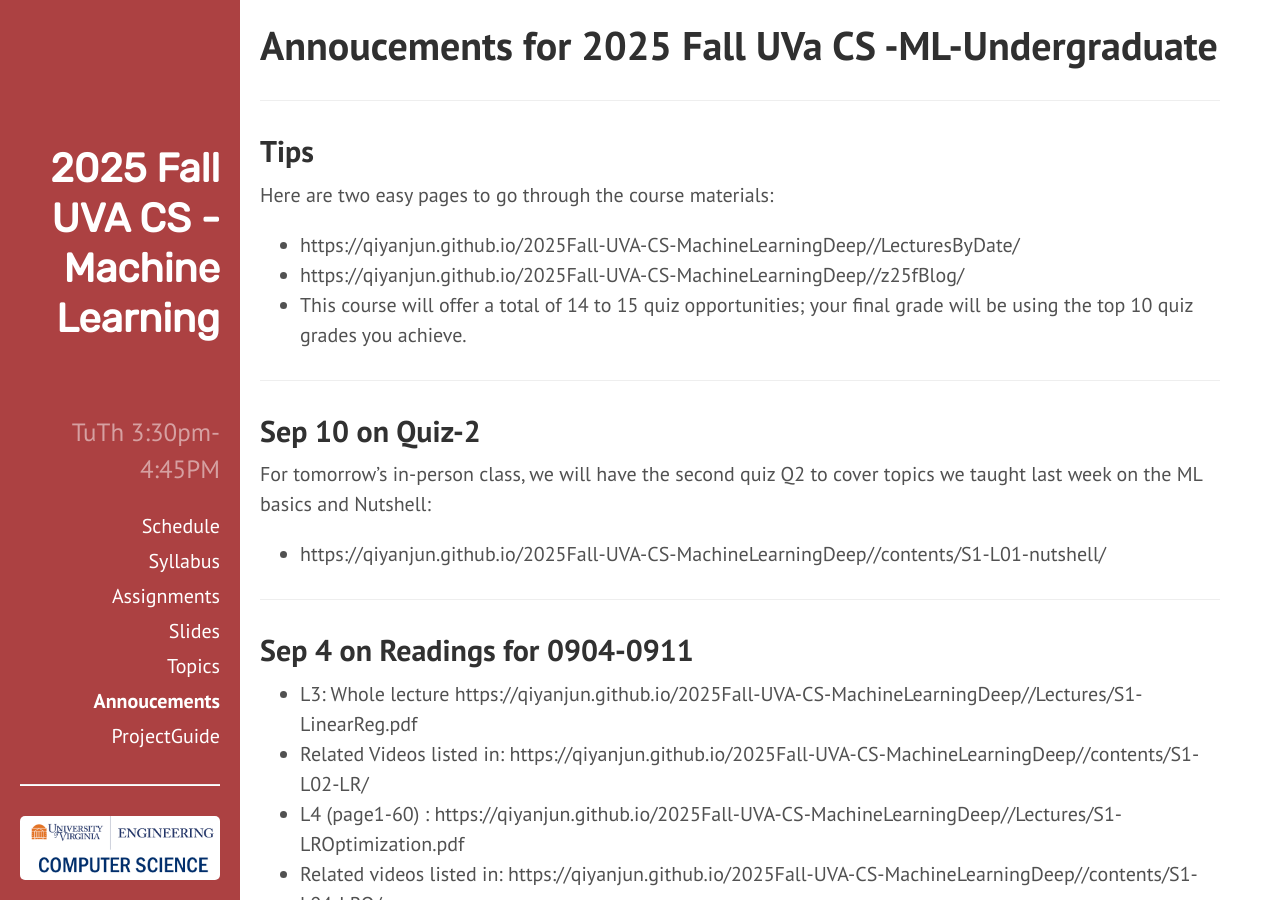
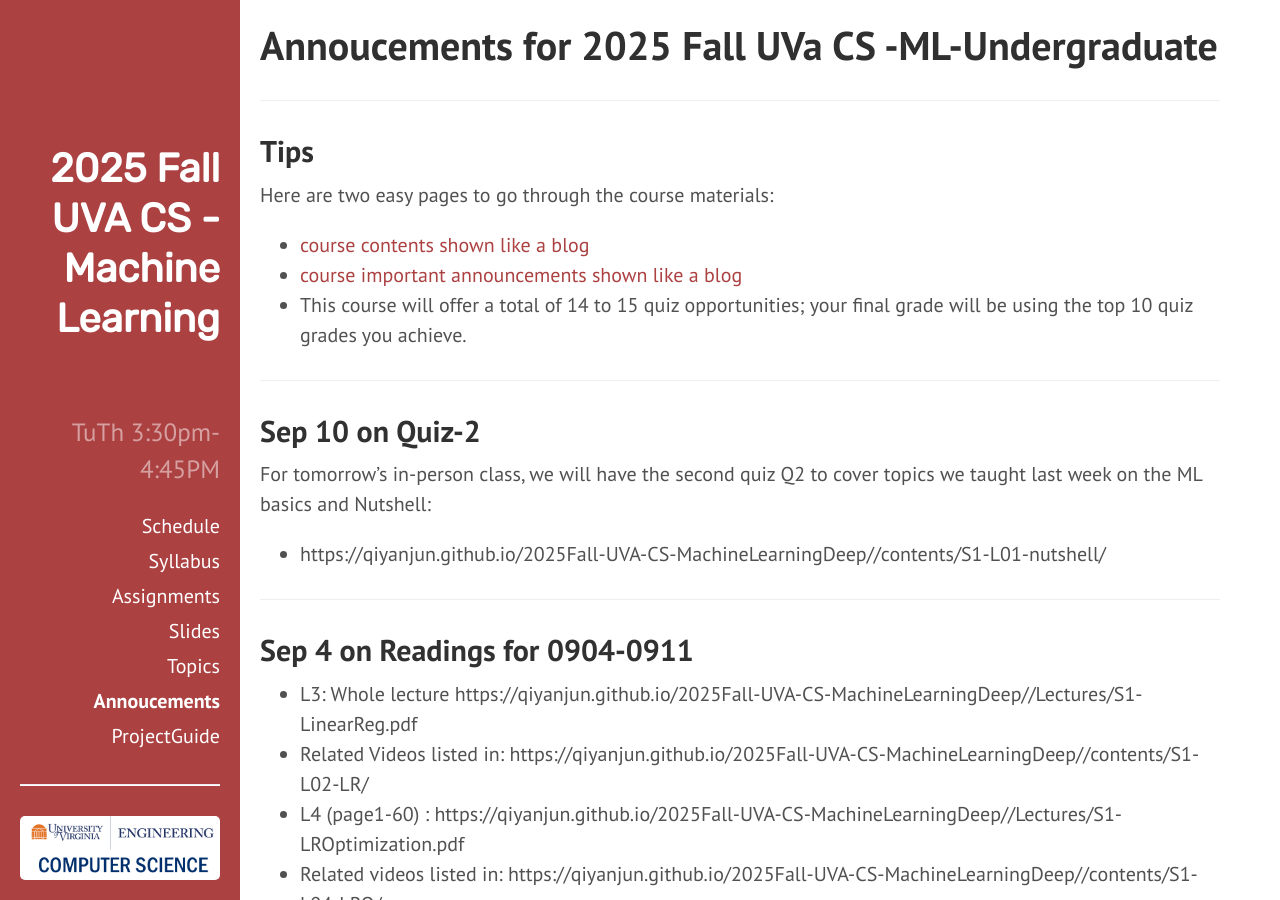
Before and after one commit to qiyanjun/2025Fall-UVA-CS-MachineLearningDeep, a Jekyll site: the page built from z25fBlog.md, in a window 1280 px wide and 900 px high. Built offline with Jekyll 4.4.1, drawn with Linux system fonts in a browser that asks for light colours.

Commit message:
Update z25fBlog.md

```diff
--- a/z25fBlog.md
+++ b/z25fBlog.md
@@ -8,8 +8,8 @@ desc: "Annoucements for 2025 Fall UVa CS -ML-Undergraduate"
 ## Tips
 
 Here are two easy pages to go through the course materials:
-- https://qiyanjun.github.io/2025Fall-UVA-CS-MachineLearningDeep//LecturesByDate/
-- https://qiyanjun.github.io/2025Fall-UVA-CS-MachineLearningDeep//z25fBlog/
+- [course contents shown like a blog](https://qiyanjun.github.io/2025Fall-UVA-CS-MachineLearningDeep//LecturesByDate/)
+- [course important announcements shown like a blog](https://qiyanjun.github.io/2025Fall-UVA-CS-MachineLearningDeep//z25fBlog/)
 - This course will offer a total of 14 to 15 quiz opportunities; your final grade will be using the top 10 quiz grades you achieve.
 
 <hr>
```
